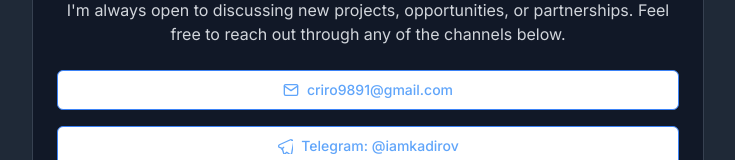
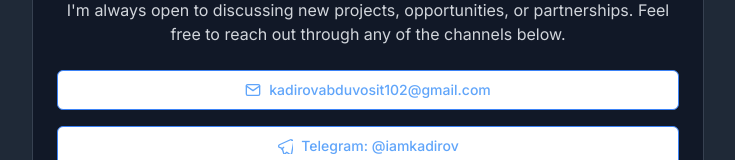
Before and after one commit to iamKadirov/portfolio, a Next.js app: page / in a window 1280 px wide. Shown: the part 4501-4661 px from the top of the page, without its empty margins (272-1007 px from the left). Built offline with nearby package versions, Linux system fonts and the light colour scheme.

Commit message:
change gmail

```diff
--- a/components/contact.tsx
+++ b/components/contact.tsx
@@ -36,7 +36,7 @@ export default function Contact() {
                       <path d="M4 4h16c1.1 0 2 .9 2 2v12c0 1.1-.9 2-2 2H4c-1.1 0-2-.9-2-2V6c0-1.1.9-2 2-2z"></path>
                       <polyline points="22,6 12,13 2,6"></polyline>
                     </svg>
-                    criro9891@gmail.com
+                    kadirovabduvosit102@gmail.com
                   </Link>
                 </Button>
 
```
